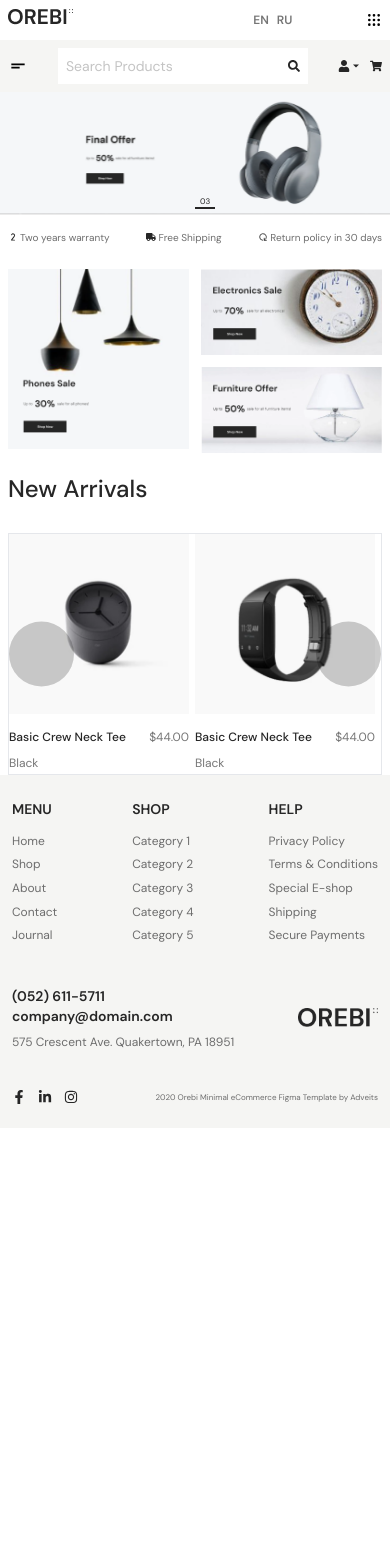
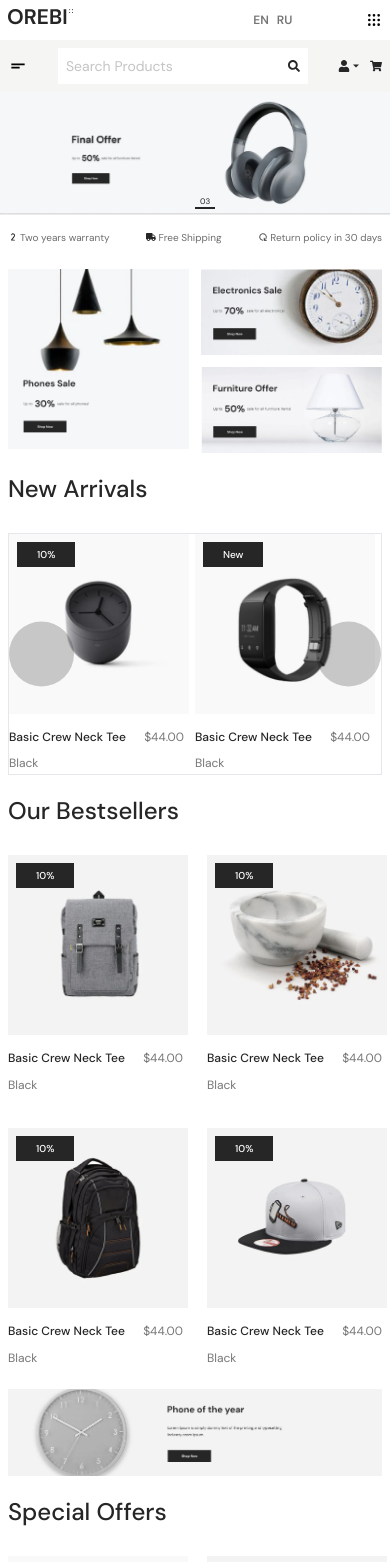
Before and after one commit to Marimo-103/OREBI, a React (Vite) app: page / in a window 390 px wide. Shown: the top 1562 px of the page. Before the commit the page ends 1128 px from the top, so only its background shows below. Built offline with nearby package versions, Linux system fonts and the light colour scheme.

Commit message:
home page almost done

```diff
--- a/src/Components/ProductSlider.jsx
+++ b/src/Components/ProductSlider.jsx
@@ -45,7 +45,7 @@ function ProductSlider() {
           breakpoint: 1024,
           settings: {
             slidesToShow: 3,
-            slidesToScroll: 3,
+            slidesToScroll: 1,
             infinite: true,
             dots: true
           }
@@ -55,7 +55,7 @@ function ProductSlider() {
           settings: {
             slidesToShow: 3,
             slidesToScroll: 1,
-            initialSlide: 1
+            initialSlide: 1,
           }
         },
         {
@@ -68,22 +68,22 @@ function ProductSlider() {
       ]
   };
   return (
-    <div className="slider-container mx-auto">
+    <div className="slider-container ">
       <Slider {...settings}>
         <div>
-            <ProductCard src={p01} productName={'Basic Crew  Neck Tee'} price={'$44.00'} color={'Black'}/>
+            <ProductCard src={p01} productName={'Basic Crew  Neck Tee'} price={'$44.00'} color={'Black'} tag={'10%'}/>
         </div>
         <div>
-            <ProductCard src={p02} productName={'Basic Crew  Neck Tee'} price={'$44.00'} color={'Black'}/>
+            <ProductCard src={p02} productName={'Basic Crew  Neck Tee'} price={'$44.00'} color={'Black'} tag={'New'}/>
         </div>
         <div>
-            <ProductCard src={p03} productName={'Basic Crew  Neck Tee'} price={'$44.00'} color={'Black'}/>
+            <ProductCard src={p03} productName={'Basic Crew  Neck Tee'} price={'$44.00'} color={'Black'} tag={'New'}/>
         </div>
         <div>
-            <ProductCard src={p04} productName={'Basic Crew  Neck Tee'} price={'$44.00'} color={'Black'}/>
+            <ProductCard src={p04} productName={'Basic Crew  Neck Tee'} price={'$44.00'} color={'Black'} tag={'New'}/>
         </div>
         <div>
-            <ProductCard src={p05} productName={'Basic Crew  Neck Tee'} price={'$44.00'} color={'Black'}/>
+            <ProductCard src={p05} productName={'Basic Crew  Neck Tee'} price={'$44.00'} color={'Black'} tag={'New'}/>
         </div>
       </Slider>
     </div>
--- a/src/Layers/ProductCard.jsx
+++ b/src/Layers/ProductCard.jsx
@@ -1,4 +1,6 @@
 import React from 'react'
+import { FaCartPlus, FaHeart } from 'react-icons/fa'
+import { TfiReload } from 'react-icons/tfi'
 
 const Text = ({productName, color, price})=> {
   return(
@@ -20,11 +22,42 @@ const Text = ({productName, color, price})=> {
   )
 }
 
-const ProductCard = ({src, productName, price, color}) => {
+const Overlay = ()=> {
+  return(
+    <>
+    <div className="absolute bottom-0 left-0 w-full flex flex-col md:gap-5 gap-2 md:px-[30px] md:py-[25px] p-2 bg-white transition-all duration-500 opacity-0 invisible group-hover:opacity-100 group-hover:visible">
+      <div className="flex items-center md:gap-4 gap-2 ml-auto">
+        <p className='md:text-base text-xs text-[#767676] transition-all duration-300 hover:text-[#262626] md:hover:font-bold hover:font-medium'>
+        Add to Wish List
+        </p>
+        <FaHeart className='md:text-sm text-[10px] text-[#262626]'/>
+      </div>
+      <div className="flex items-center md:gap-4 gap-2 ml-auto">
+        <p className='md:text-base text-xs text-[#767676] transition-all duration-300 hover:text-[#262626] md:hover:font-bold hover:font-medium'>
+        Compare
+        </p>
+        <TfiReload className='md:text-sm text-[10px] text-[#262626]'/>
+      </div>
+      <div className="flex items-center md:gap-4 gap-2 ml-auto">
+        <p className='md:text-base text-xs text-[#767676] transition-all duration-300 hover:text-[#262626] md:hover:font-bold hover:font-medium'>
+        Add to Cart
+        </p>
+        <FaCartPlus className='md:text-sm text-[10px] text-[#262626]'/>
+      </div>
+    </div>
+    </>
+  )
+}
+
+const ProductCard = ({src, productName, price, color, tag}) => {
   return (
-    <div className='md:w-[370px] w-[180px]'>
-      <div className="img md:w-[370px] md:h-[370px] w-[180px] h-[180px]">
+    <div className='md:w-[370px] w-[175px] group'>
+      <div className="img md:w-[370px] md:h-[370px] w-[180px] h-[180px] relative overflow-hidden">
         <img src={src} alt="" className='w-full h-full object-contain'/>
+        <Overlay />
+        <button className={`md:px-8 md:py-2 py-[5px] px-5 bg-[#262626] text-[10px] md:text-sm text-white md:font-bold font-medium absolute top-2 left-2 md:top-5 md:left-6 z-40 ${ tag ? "block" : "hidden" }`}>
+          {tag}
+        </button>
       </div>
       <Text productName={productName} price={price} color={color}/>
     </div>
--- a/src/pages/Home.jsx
+++ b/src/pages/Home.jsx
@@ -7,8 +7,16 @@ import { TbReload } from 'react-icons/tb'
 import add01 from '/Home Images/Ad_1.png'
 import add02 from '/Home Images/Ad_2.png'
 import add03 from '/Home Images/Ad_3.png'
+import Adds_2nd from '/Home Images/Adds_2nd.png'
 import ProductCard from '../Layers/ProductCard'
 import ProductSlider from '../Components/ProductSlider'
+import p06 from '/Products/product-6.png'
+import p07 from '/Products/product-7.png'
+import p08 from '/Products/product-8.png'
+import p09 from '/Products/product-9.png'
+import p010 from '/Products/product-10.png'
+import p011 from '/Products/product-11.png'
+import p012 from '/Products/product-12.png'
 
 
 const Home = () => {
@@ -42,7 +50,7 @@ const Home = () => {
       </section>
 
       {/* adds-01 */}
-      <section id="adds" className='md:pt-[174px] pt-4 md:px-0 px-2'>
+      <section id="adds01" className='md:pt-[174px] pt-4 md:px-0 px-2 cursor-pointer'>
         <Container className='flex md:gap-10 gap-3'>
           <div className="add_1">
             <img src={add01} alt="" />
@@ -70,6 +78,43 @@ const Home = () => {
         </Container>
       </section>
 
+      {/* products-02 */}
+      <section id="bestSeller" className='md:pt-32 pt-5 md:px-0 px-2'>
+        <Container>
+          <h2 className='md:text-[39px] text-2xl text-[#262626] md:font-bold font-medium'>
+            Our Bestsellers
+          </h2>
+          <div id="Products" className='md:mt-12 mt-7 flex justify-between md:flex-nowrap flex-wrap gap-y-8 items-center'>
+            <ProductCard src={p06} productName={'Basic Crew  Neck Tee'} price={'$44.00'} color={'Black'} tag={'10%'}/>
+            <ProductCard src={p07} productName={'Basic Crew  Neck Tee'} price={'$44.00'} color={'Black'} tag={'10%'}/>
+            <ProductCard src={p08} productName={'Basic Crew  Neck Tee'} price={'$44.00'} color={'Black'} tag={'10%'}/>
+            <ProductCard src={p09} productName={'Basic Crew  Neck Tee'} price={'$44.00'} color={'Black'} tag={'10%'}/>
+          </div>
+        </Container>
+      </section>
+
+      {/* adds-02 */}
+      <section id="adds02" className='md:pt-32 pt-5 md:px-0 px-2 cursor-pointer'>
+        <Container>
+          <img src={Adds_2nd} alt="" className='w-full h-full object-contain'/>
+        </Container>
+
+      </section>
+
+      {/* products-02 */}
+      <section id="offer" className='md:py-32 py-5 md:px-0 px-2'>
+        <Container>
+          <h2 className='md:text-[39px] text-2xl text-[#262626] md:font-bold font-medium'>
+            Special Offers
+          </h2>
+          <div id="Products" className='md:mt-12 mt-7 flex justify-between md:flex-nowrap flex-wrap gap-y-8 items-center'>
+            <ProductCard src={p010} productName={'Basic Crew  Neck Tee'} price={'$44.00'} color={'Black'} tag={'10%'}/>
+            <ProductCard src={p011} productName={'Basic Crew  Neck Tee'} price={'$44.00'} color={'Black'} tag={'10%'}/>
+            <ProductCard src={p012} productName={'Basic Crew  Neck Tee'} price={'$44.00'} color={'Black'} tag={'10%'}/>
+            <ProductCard src={p06} productName={'Basic Crew  Neck Tee'} price={'$44.00'} color={'Black'} tag={'10%'}/>
+          </div>
+        </Container>
+      </section>
     </div>
   )
 }
```
Also changed, not shown: public/Home Images/Adds_2nd.png (added).
